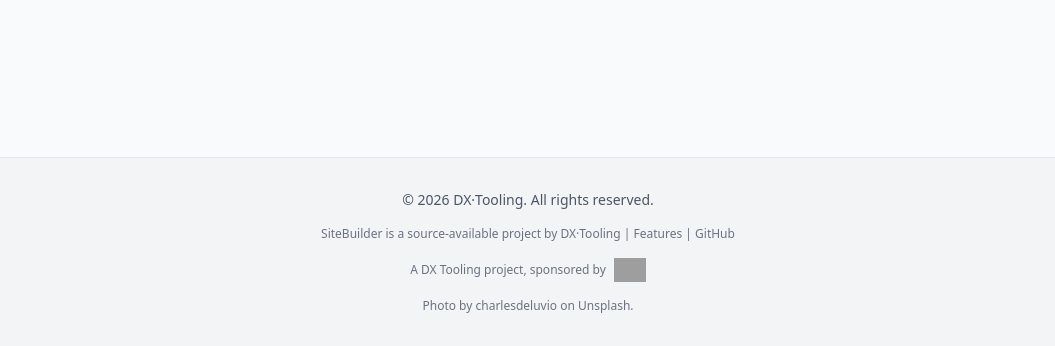
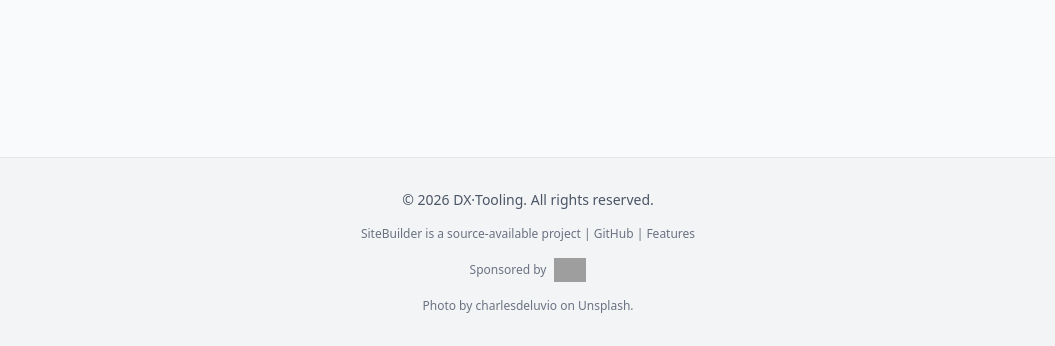
Before and after one commit to dx-tooling/sitebuilder-homepage, a website built with webpack: page src/index.html in a window 1280 px wide. Shown: the part 4297-4643 px from the top of the page, without its empty margins (112-1167 px from the left). Built offline with nearby package versions, Linux system fonts and the light colour scheme; grey boxes are pictures that could not be loaded; what @hotwired/stimulus, @hotwired/stimulus-webpack-helpers would draw is missing.

Commit message:
Text cleanups

```diff
--- a/loaders/markdown-to-html.js
+++ b/loaders/markdown-to-html.js
@@ -146,7 +146,7 @@ export default function markdownToHtmlLoader(source) {
                 <a href="../index.html" class="text-teal-600 dark:text-teal-400 hover:underline">← Back to Home</a>
             </div>
             <div class="mt-6 text-sm text-gray-500 dark:text-gray-400 flex flex-wrap items-center justify-center gap-x-2 gap-y-2">
-                A DX Tooling project, sponsored by
+                Sponsored by
                 <a href="https://www.joboo.de" class="inline-flex items-center hover:opacity-80 focus:outline-none focus:ring-2 focus:ring-teal-500 focus:ring-offset-2 dark:focus:ring-offset-gray-900 rounded" rel="noopener noreferrer" target="_blank" aria-label="JOBOO! GmbH">
                     <img src="https://webassets.cdn.www.joboo.de/assets/images/joboo-inverted.png" alt="JOBOO! GmbH" class="h-5 w-auto" width="2570" height="843" loading="lazy">
                 </a>
--- a/src/features.html
+++ b/src/features.html
@@ -18,7 +18,7 @@
         <div class="flex items-center gap-4">
             <div class="flex items-center gap-2">
                 <a href="/" class="text-xl font-bold text-gray-900 dark:text-white hover:text-blue-600 dark:hover:text-blue-400">SiteBuilder</a>
-                <span class="text-xs text-gray-500 dark:text-gray-400 border border-gray-300 dark:border-gray-600 rounded px-1.5 py-0.5">by <a href="https://dx-tooling.org" class="hover:text-blue-600 dark:hover:text-blue-400">DX·Tooling</a></span>
+                <span class="text-xs text-gray-500 dark:text-gray-400 border border-gray-300 dark:border-gray-600 rounded px-1.5 py-0.5">by <a href="https://dx-tooling.org" class="text-inherit no-underline hover:no-underline">DX·Tooling</a></span>
             </div>
             <nav class="hidden sm:flex items-center gap-4 text-sm">
                 <span class="text-blue-600 dark:text-blue-400 font-medium">All Features</span>
@@ -1134,13 +1134,13 @@
 <!-- Footer -->
 <footer class="bg-gray-100 dark:bg-gray-800 border-t border-gray-200 dark:border-gray-700 mt-16 py-8">
     <div class="container mx-auto px-4 text-center text-sm text-gray-600 dark:text-gray-400">
-        &copy; 2026 <a href="https://dx-tooling.org" class="hover:underline">DX·Tooling</a>. All rights reserved.
+        &copy; 2026 <a href="https://dx-tooling.org" class="text-inherit no-underline hover:no-underline">DX·Tooling</a>. All rights reserved.
     </div>
     <div class="container mt-4 mx-auto px-4 text-center text-xs text-gray-500 dark:text-gray-500">
-        SiteBuilder is a source-available project by <a href="https://dx-tooling.org" class="hover:underline hover:text-blue-600 dark:hover:text-blue-400">DX·Tooling</a> | <a href="/" class="hover:underline hover:text-blue-600 dark:hover:text-blue-400">Home</a> | <a href="https://github.com/dx-tooling/sitebuilder-webapp" class="hover:underline hover:text-blue-600 dark:hover:text-blue-400">GitHub</a>
+        SiteBuilder is a source-available project | <a href="https://github.com/dx-tooling/sitebuilder-webapp" class="hover:underline hover:text-blue-600 dark:hover:text-blue-400">GitHub</a> | <a href="features.html" class="hover:underline hover:text-blue-600 dark:hover:text-blue-400">Features</a>
     </div>
     <div class="container mt-4 mx-auto px-4 text-center text-xs text-gray-500 dark:text-gray-500 flex flex-wrap items-center justify-center gap-x-2 gap-y-2">
-        A DX Tooling project, sponsored by
+        Sponsored by
         <a href="https://www.joboo.de" class="inline-flex items-center hover:opacity-80 focus:outline-none focus:ring-2 focus:ring-blue-500 focus:ring-offset-2 dark:focus:ring-offset-gray-800 rounded" rel="noopener noreferrer" target="_blank" aria-label="JOBOO! GmbH">
             <img src="https://webassets.cdn.www.joboo.de/assets/images/joboo-inverted.png" alt="JOBOO! GmbH" class="h-6 w-auto" width="2570" height="843" loading="lazy">
         </a>
--- a/src/index.html
+++ b/src/index.html
@@ -25,7 +25,7 @@
         <div class="flex items-center gap-4">
             <div class="flex items-center gap-2">
                 <span class="text-xl font-bold text-gray-900 dark:text-white">SiteBuilder</span>
-                <span class="text-xs text-gray-500 dark:text-gray-400 border border-gray-300 dark:border-gray-600 rounded px-1.5 py-0.5">by <a href="https://dx-tooling.org" class="hover:text-blue-600 dark:hover:text-blue-400">DX·Tooling</a></span>
+                <span class="text-xs text-gray-500 dark:text-gray-400 border border-gray-300 dark:border-gray-600 rounded px-1.5 py-0.5">by <a href="https://dx-tooling.org" class="text-inherit no-underline hover:no-underline">DX·Tooling</a></span>
             </div>
             <nav class="hidden sm:flex items-center gap-4 text-sm">
                 <a href="features.html" class="text-gray-600 dark:text-gray-400 hover:text-blue-600 dark:hover:text-blue-400 transition-colors">All Features</a>
@@ -274,13 +274,13 @@
 <!-- Footer -->
 <footer class="bg-gray-100 dark:bg-gray-800 border-t border-gray-200 dark:border-gray-700 mt-16 py-8">
     <div class="container mx-auto px-4 text-center text-sm text-gray-600 dark:text-gray-400">
-        &copy; 2026 <a href="https://dx-tooling.org" class="hover:underline">DX·Tooling</a>. All rights reserved.
+        &copy; 2026 <a href="https://dx-tooling.org" class="text-inherit no-underline hover:no-underline">DX·Tooling</a>. All rights reserved.
     </div>
     <div class="container mt-4 mx-auto px-4 text-center text-xs text-gray-500 dark:text-gray-500">
-        SiteBuilder is a source-available project by <a href="https://dx-tooling.org" class="hover:underline hover:text-blue-600 dark:hover:text-blue-400">DX·Tooling</a> | <a href="features.html" class="hover:underline hover:text-blue-600 dark:hover:text-blue-400">Features</a> | <a href="https://github.com/dx-tooling/sitebuilder-webapp" class="hover:underline hover:text-blue-600 dark:hover:text-blue-400">GitHub</a>
+        SiteBuilder is a source-available project | <a href="https://github.com/dx-tooling/sitebuilder-webapp" class="hover:underline hover:text-blue-600 dark:hover:text-blue-400">GitHub</a> | <a href="features.html" class="hover:underline hover:text-blue-600 dark:hover:text-blue-400">Features</a>
     </div>
     <div class="container mt-4 mx-auto px-4 text-center text-xs text-gray-500 dark:text-gray-500 flex flex-wrap items-center justify-center gap-x-2 gap-y-2">
-        A DX Tooling project, sponsored by
+        Sponsored by
         <a href="https://www.joboo.de" class="inline-flex items-center hover:opacity-80 focus:outline-none focus:ring-2 focus:ring-blue-500 focus:ring-offset-2 dark:focus:ring-offset-gray-800 rounded" rel="noopener noreferrer" target="_blank" aria-label="JOBOO! GmbH">
             <img src="https://webassets.cdn.www.joboo.de/assets/images/joboo-inverted.png" alt="JOBOO! GmbH" class="h-6 w-auto" width="2570" height="843" loading="lazy">
         </a>
--- a/src/styleguide/index.html
+++ b/src/styleguide/index.html
@@ -422,13 +422,13 @@
 <!-- Footer Example -->
 <footer class="bg-gray-100 dark:bg-gray-800 border-t border-gray-200 dark:border-gray-700 mt-16 py-8">
     <div class="container mx-auto px-4 text-center text-sm text-gray-600 dark:text-gray-400">
-        &copy; 2026 <a href="https://dx-tooling.org" class="hover:underline">DX·Tooling</a>. All rights reserved.
+        &copy; 2026 <a href="https://dx-tooling.org" class="text-inherit no-underline hover:no-underline">DX·Tooling</a>. All rights reserved.
     </div>
     <div class="container mt-4 mx-auto px-4 text-center text-xs text-gray-500 dark:text-gray-500">
-        SiteBuilder is a source-available project by <a href="https://dx-tooling.org" class="hover:underline hover:text-blue-600 dark:hover:text-blue-400">DX·Tooling</a> | <a href="../index.html" class="hover:underline hover:text-blue-600 dark:hover:text-blue-400">Home</a> | <a href="https://github.com/dx-tooling/sitebuilder-webapp" class="hover:underline hover:text-blue-600 dark:hover:text-blue-400">GitHub</a>
+        SiteBuilder is a source-available project | <a href="https://github.com/dx-tooling/sitebuilder-webapp" class="hover:underline hover:text-blue-600 dark:hover:text-blue-400">GitHub</a> | <a href="../features.html" class="hover:underline hover:text-blue-600 dark:hover:text-blue-400">Features</a>
     </div>
     <div class="container mt-4 mx-auto px-4 text-center text-xs text-gray-500 dark:text-gray-500 flex flex-wrap items-center justify-center gap-x-2 gap-y-2">
-        A DX Tooling project, sponsored by
+        Sponsored by
         <a href="https://www.joboo.de" class="inline-flex items-center hover:opacity-80 focus:outline-none focus:ring-2 focus:ring-blue-500 focus:ring-offset-2 dark:focus:ring-offset-gray-800 rounded" rel="noopener noreferrer" target="_blank" aria-label="JOBOO! GmbH">
             <img src="https://webassets.cdn.www.joboo.de/assets/images/joboo-inverted.png" alt="JOBOO! GmbH" class="h-6 w-auto" width="2570" height="843" loading="lazy">
         </a>
```
